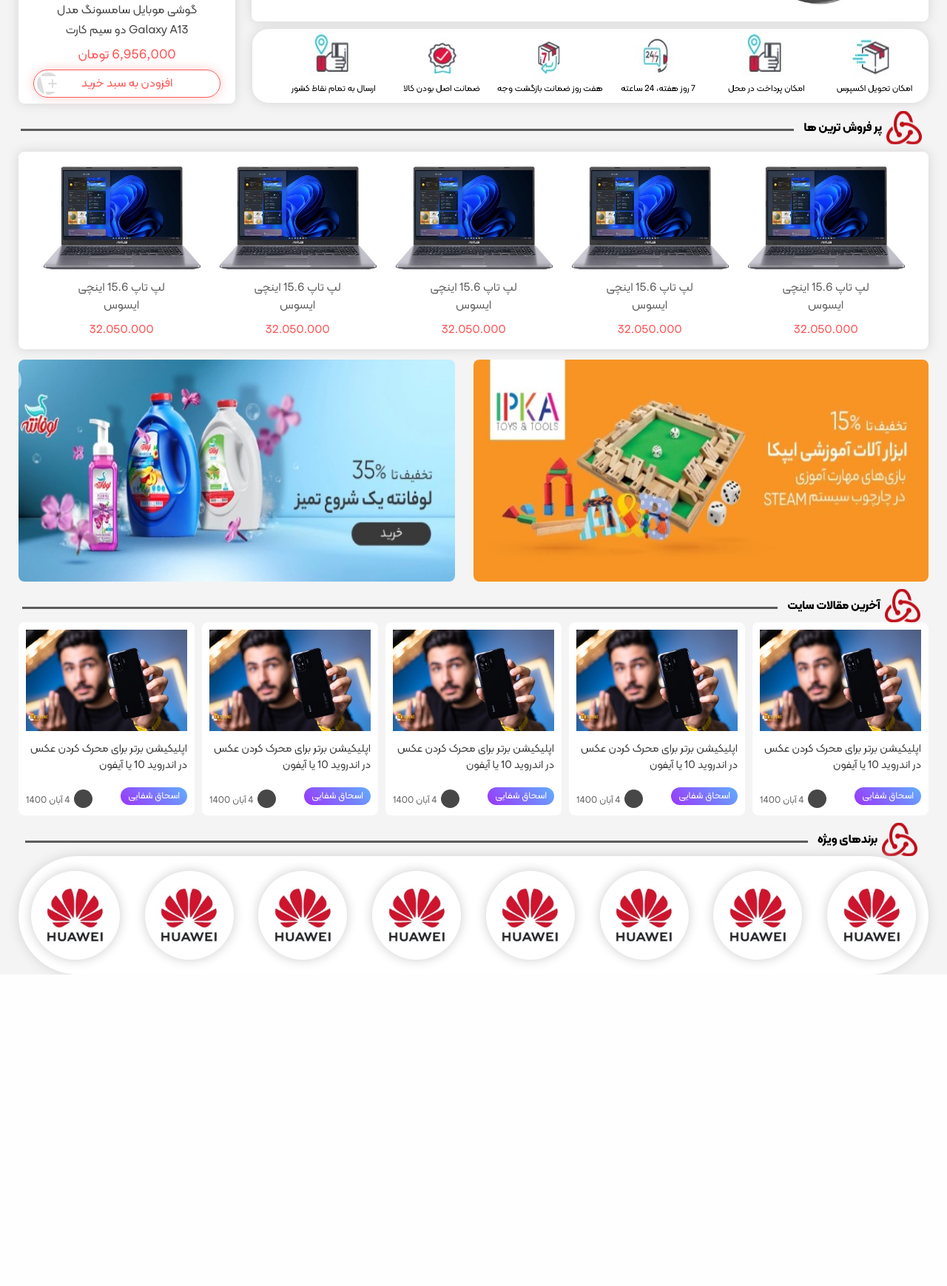
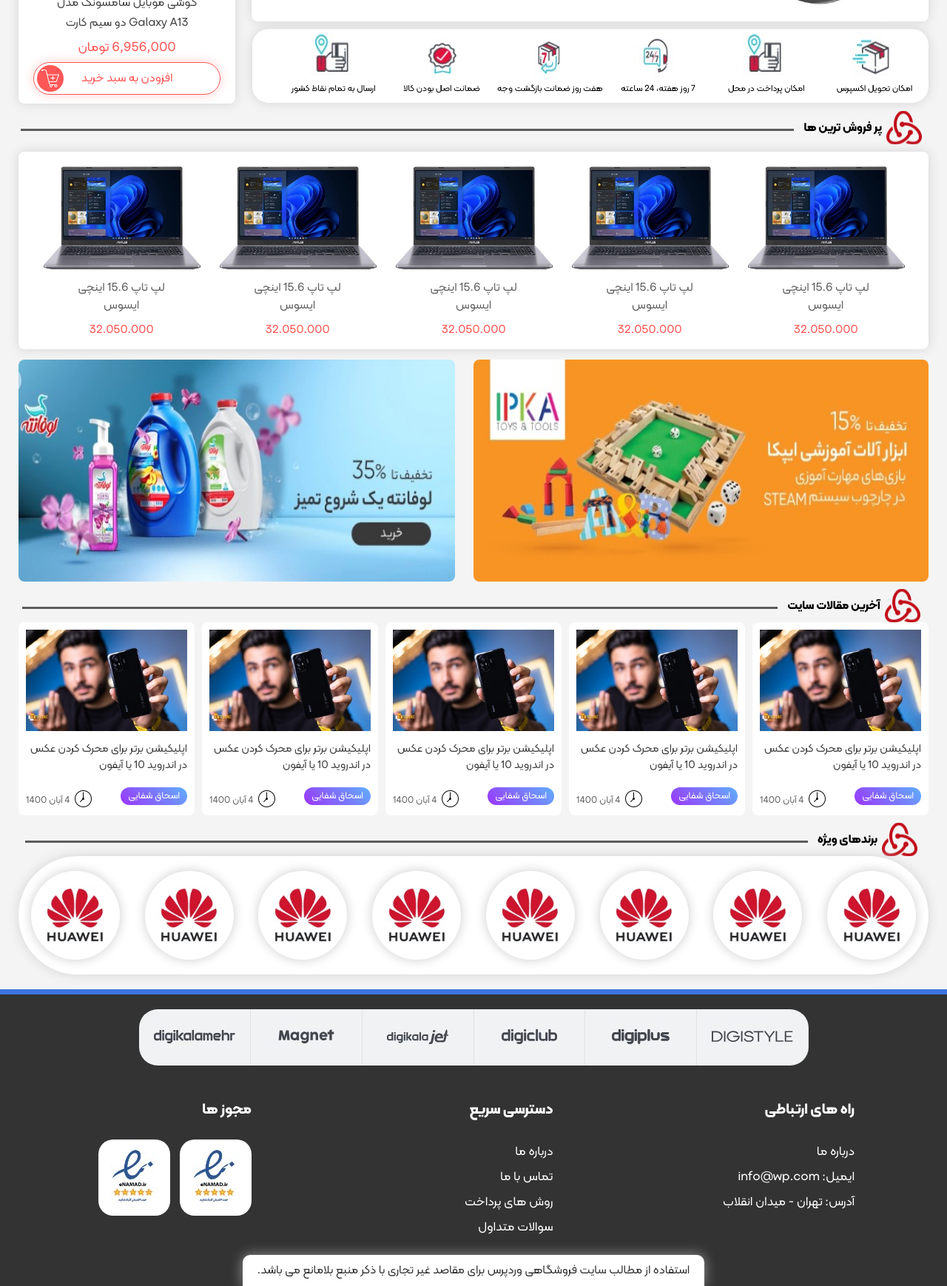
Before and after one commit to mohammadrezaarabameri/wp-web, a PHP site: page / in a window 1280 px wide. Shown: the part 956-2694 px from the top of the page at 74% size. Before the commit the page ends 2273 px from the top, so only its background shows below. Run offline with PHP 8.4, Linux system fonts and the light colour scheme.

Commit message:
add footer

```diff
--- a/index.html
+++ b/index.html
@@ -438,6 +438,36 @@
         </div>
       </div>
     </div>
+    <footer>
+      <div class="wp-center">
+        <div class="feature-footer">
+          <img src="assets/img/Screenshot 2023-07-22 101414.jpg">
+        </div>
+        <div class="feature-culmn">
+          <h4 class="feature-culmn-title">راه های ارتباطی</h4>
+          <p>درباره ما<br/>
+          ایمیل: info@wp.com <br/>
+        آدرس: تهران - میدان انقلاب </p>
+        </div>
+        <div class="feature-culmn">
+          <h4 class="feature-culmn-title">دسترسی سریع</h4>
+         <ul>
+          <li><a href="#">درباره ما</a></li>
+          <li><a href="#">تماس با ما</a></li>
+          <li><a href="#">روش های پرداخت</a></li>
+          <li><a href="#">سوالات متداول</a></li>
+         </ul>
+        </div>
+        <div class="feature-culmn">
+          <h4 class="feature-culmn-title">مجوز ها</h4>
+          <a href="#"><img src="assets/img/Screenshot 2023-07-22 105334.jpg"></a>
+          <a href="#"><img src="assets/img/Screenshot 2023-07-22 105334.jpg"></a>
+        </div>
+        <div class="copyright-text">
+          <p>استفاده از مطالب سایت فروشگاهی وردپرس برای مقاصد غیر تجاری با ذکر منبع بلامانع می باشد.</p>
+        </div>
+      </div>
+    </footer>
   </body>
   <script src="assets/js/swiper-bundle.min.js" type="text-javascript"></script>
   <script src="https://cdn.jsdelivr.net/npm/swiper@10/swiper-bundle.min.js"></script>
--- a/style.css
+++ b/style.css
@@ -347,7 +347,7 @@ header{
  }
  .suggest-product-img{
   width: 250px;
-  height: 190px;
+  height: 180px;
   display: block;
   margin: 17px auto;
  }
@@ -369,7 +369,7 @@ header{
 .add-to-cart{
   color: #ff5757;
   border: 1px solid;
-  padding: 10px 50px;
+  padding: 13px 50px;
   border-radius: 26px;
   box-shadow: 0 0 15px #ffd0d0;
   display: block;
@@ -377,11 +377,11 @@ header{
   position: relative;
 }
 .add-to-cart::after{
-  background: url(assets/img/icons8-add-shopping-cart-50.png), #ff5757;
+  background: url(assets/img/icons8-add-shopping-cart-25.png), #ff5757;
   background-repeat: no-repeat;
   background-position: center;
-  width: 30px;
-  height: 30px;
+  width: 36px;
+  height: 36px;
   display: inline-block;
   position: absolute;
   border-radius: 100%;
@@ -531,7 +531,7 @@ header{
   top: 20% !important;
   direction: ltr;
 }
-.swiper-pagination-bullet{
+.swiper-pagination.discount .swiper-pagination-bullet{
   width: 40px !important;
   height: 18px !important;
   border-radius: 20px !important;
@@ -542,7 +542,7 @@ header{
   line-height: 18px !important;
   font-size: 15px !important;
 }
-.swiper-pagination-bullet-active{
+.swiper-pagination.discount .swiper-pagination-bullet-active{
   background: #ff5757 !important ;
   color: #fff !important;
   width: 45px !important;
@@ -705,7 +705,7 @@ header{
   height: 25px;
   content: "";
   display: inline-block;
-  background: #484747;
+  background: url(assets/img/icons8-clock-25.png);
   border-radius: 100%;
   vertical-align: text-bottom;
     margin-left: 5px;
@@ -769,3 +769,56 @@ header{
   left: 13%;
   transform: translateY(-50%);
 }
+footer{
+  margin-top: 20px;
+  width: 100%;
+  background: #333333;
+  padding-top: 20px;
+border-top: 7px solid #3c7ef7e0;
+}
+.feature-footer img{
+display: block;
+margin: 0 auto;
+border-radius: 25px;
+}
+.feature-culmn{
+  width: 25%;
+  float: right;
+  margin-right: 100px;
+  margin-top: 20px;
+}
+.feature-culmn-title{
+  font-weight: bold;
+  color: #fff;
+  line-height: 4;
+  font-size: 20px;
+}
+.feature-culmn p{
+  color: #fff;
+  line-height: 2;
+  font-size: 17px;
+}
+.feature-culmn ul li a{
+  color: #fff;
+  line-height: 2;
+  font-size: 17px;
+}
+.feature-culmn img{
+  border-radius: 20px;
+  margin-left: 10px;
+}
+.copyright-text{
+  width: 100%;
+  display: inline-block;
+  text-align: center;
+}
+.copyright-text p{
+  display: inline-block;
+  background: #fff;
+  color: #333333;
+  padding: 5px 20px;
+  border-radius: 10px 10px 0 0;
+  box-shadow: 0 0 17px #ffffff7a;
+  margin-top: 20px;
+  line-height: 2;
+}
```
Also changed, not shown: assets/img/Screenshot 2023-07-22 101414.jpg (added), assets/img/Screenshot 2023-07-22 105334.jpg (added), assets/img/icons8-add-shopping-cart-25.png (added), assets/img/icons8-clock-25.png (added), assets/img/icons8-shopping-cart-25.png (added), assets/img/icons8-shopping-cart-50.png (added).
